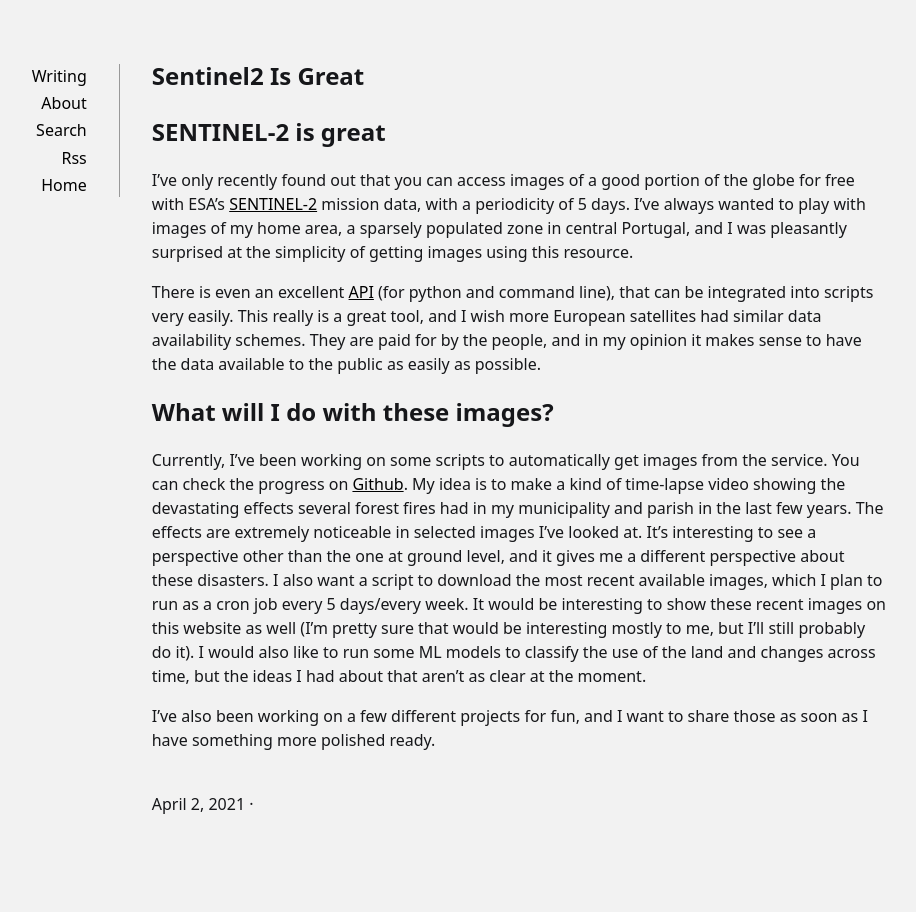
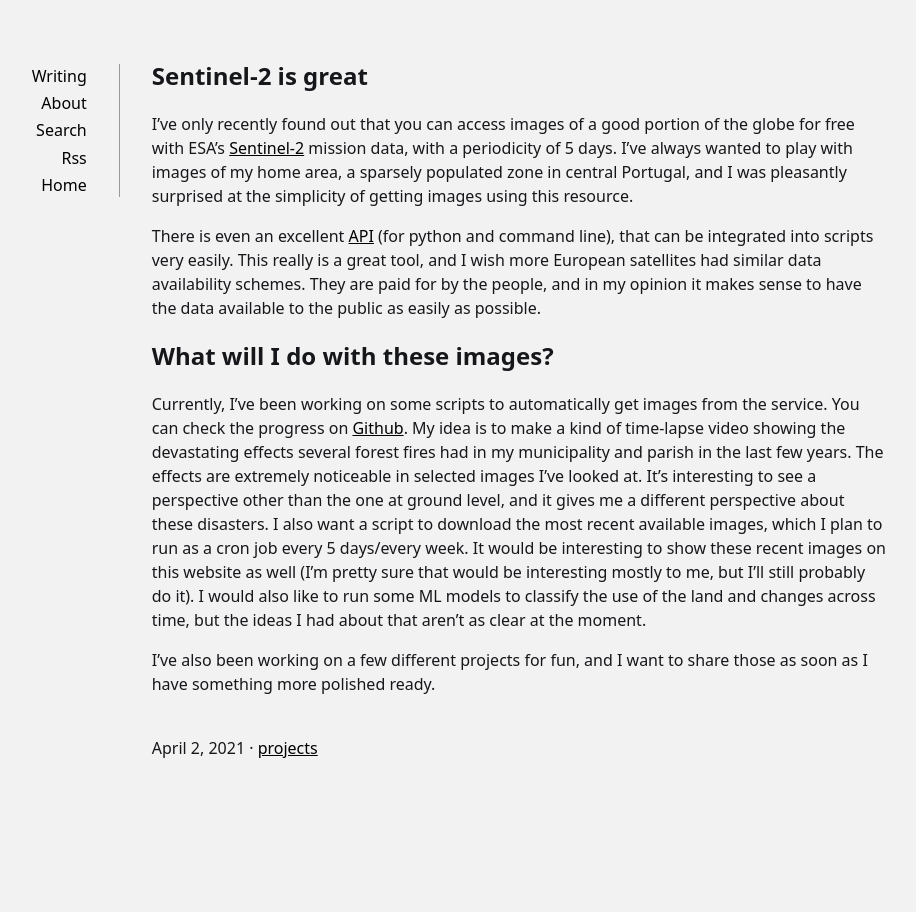
Before and after one commit to fernandeslouro/blog, a Jekyll site: the page built from _posts/2021-04-02-sentinel2-is-great.md, in a window 1280 px wide. Shown: the whole page, without its empty margins (201-1117 px from the left). Built offline with Jekyll 4.4.1, drawn with Linux system fonts in a browser that asks for light colours.

Commit message:
correct formatting of new post

```diff
--- a/_posts/2021-04-02-sentinel2-is-great.md
+++ b/_posts/2021-04-02-sentinel2-is-great.md
@@ -1,6 +1,11 @@
-# SENTINEL-2 is great
+---
+layout: post
+title: Sentinel-2 is great
+tags: [projects]
+---
 
-I've only recently found out that you can access images of a good portion of the globe for free with ESA's [SENTINEL-2](https://sentinel.esa.int/web/sentinel/missions/sentinel-2) mission data, with a periodicity of 5 days. I've always wanted to play with images of my home area, a sparsely populated zone in central Portugal, and I was pleasantly surprised at the simplicity of getting images using this resource.
+
+I've only recently found out that you can access images of a good portion of the globe for free with ESA's [Sentinel-2](https://sentinel.esa.int/web/sentinel/missions/sentinel-2) mission data, with a periodicity of 5 days. I've always wanted to play with images of my home area, a sparsely populated zone in central Portugal, and I was pleasantly surprised at the simplicity of getting images using this resource.
 
 There is even an excellent [API](https://github.com/sentinelsat/sentinelsat/tree/98fbe9c8bf20912aa683c106266b422653b61035) (for python and command line), that can be integrated into scripts very easily. This really is a great tool, and I wish more European satellites had similar data availability schemes. They are paid for by the people, and in my opinion it makes sense to have the data available to the public as easily as possible.
 
```
